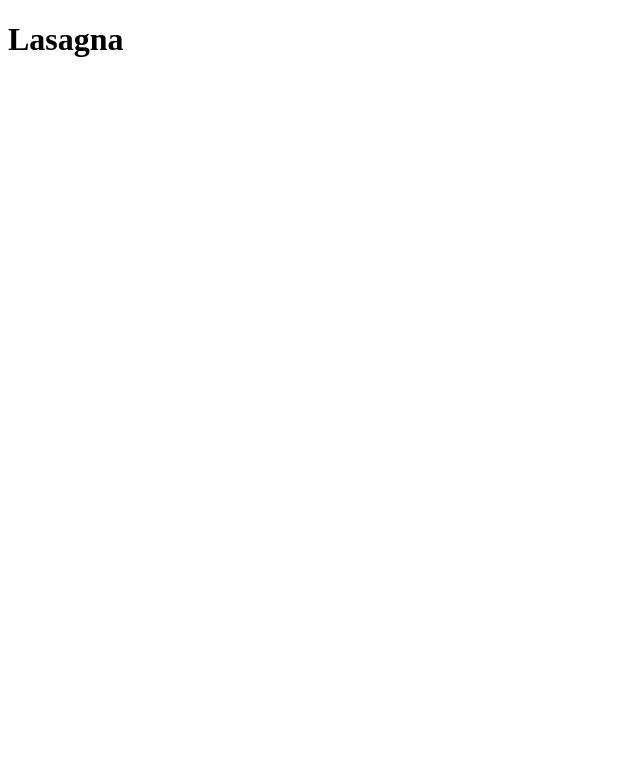
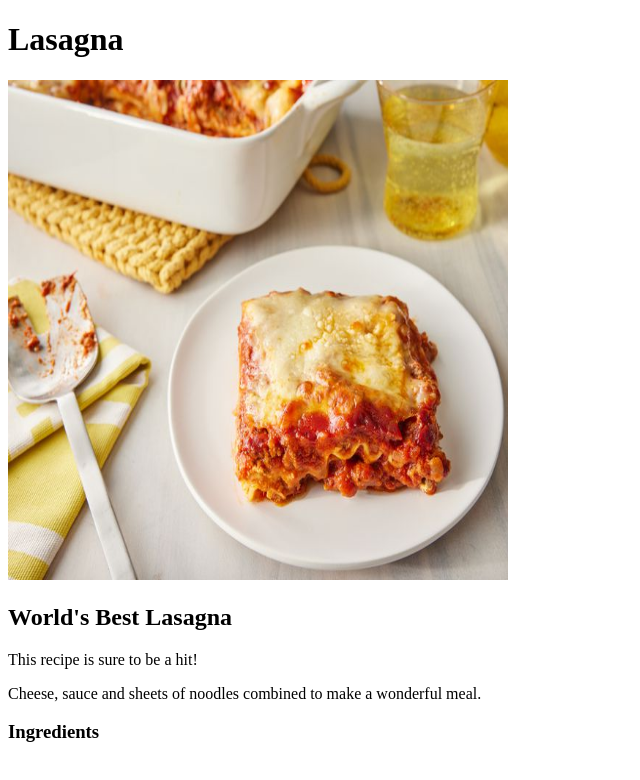
Before and after one commit to tommysoren0323/odin-recipes, a plain HTML site: page recipes/lasagna.html in a window 1280 px wide. Shown: the whole page, without its empty margins (0-640 px from the left). Drawn offline with Linux system fonts and the light colour scheme.

Commit message:
added an image for lasanga and descriptions

```diff
--- a/recipes/lasagna.html
+++ b/recipes/lasagna.html
@@ -7,5 +7,10 @@
 </head>
 <body>
     <h1>Lasagna</h1>
+    <img src="lasagna.jpg" alt="lasagna" height="500" width="500">
+    <h2>World's Best Lasagna</h2>
+    <p>This recipe is sure to be a hit!</p>
+    <p>Cheese, sauce and sheets of noodles combined to make a wonderful meal.</p>
+    <h3>Ingredients</h3>
 </body>
 </html>
```
Also changed, not shown: index.html (added, +11 -0 lines), recipes/lasagna.jpg (added).
